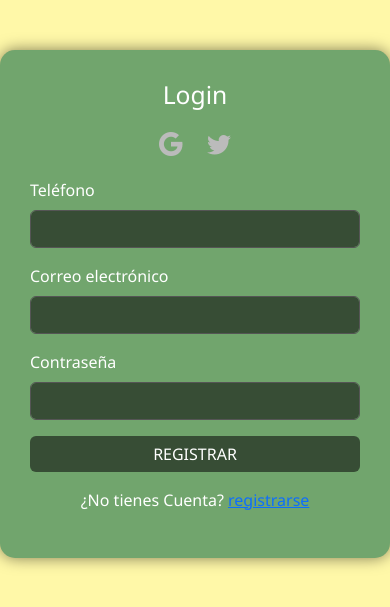
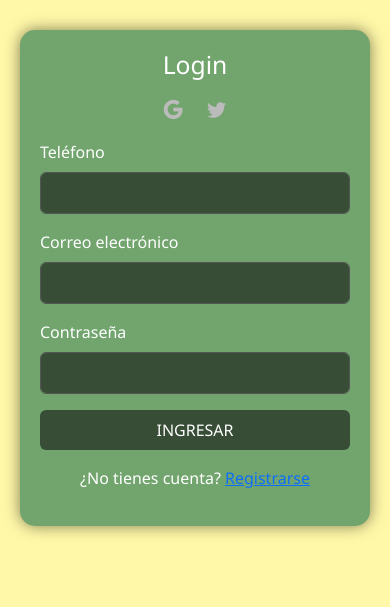
Before and after one commit to NicoENDYs/Leticche, a PHP site: page /views/Login.php in a window 390 px wide. Shown: the top 607 px of the page. Run offline with PHP 8.4, Linux system fonts and the light colour scheme.

Commit message:
responsive login y Registro (cambios en el boostrap icons)

```diff
--- a/styles/LoginRegis.css
+++ b/styles/LoginRegis.css
@@ -34,3 +34,25 @@ body {
     color: #bbb;
     cursor: pointer;
 }
+
+
+
+
+@media (max-width: 580px) {
+    .form-container {
+        padding: 20px;
+        margin-top: 10px;
+    }
+
+    body {
+        padding: 20px;
+    }
+
+    .social-icons i {
+        font-size: 1.2rem;
+    }
+
+    .btn-primary, .form-control {
+        padding: 8px;
+    }
+}
--- a/views/Login.php
+++ b/views/Login.php
@@ -2,12 +2,13 @@
 <html lang="es">
 <head>
     <meta charset="UTF-8">
+    <meta name="viewport" content="width=device-width, initial-scale=1.0">
     <title>Login</title>
     <link href="https://cdn.jsdelivr.net/npm/bootstrap@5.3.2/dist/css/bootstrap.min.css" rel="stylesheet">
     <link rel="stylesheet" href="../styles/LoginRegis.css">
+    <link href="https://cdn.jsdelivr.net/npm/bootstrap-icons@1.10.5/font/bootstrap-icons.css" rel="stylesheet">
 </head>
 <body>
-
     <div class="form-container">
         <h2 class="text-center mb-3">Login</h2>
 
@@ -29,16 +30,12 @@
                 <label for="contrasena" class="form-label">Contraseña</label>
                 <input type="password" class="form-control" id="contrasena" name="contrasena" required>
             </div>
-        <button type="submit" name="Enviar" id="Enviar"  class="btn btn-primary w-100">REGISTRAR</button>
-
+            <button type="submit" name="Enviar" id="Enviar" class="btn btn-primary w-100">INGRESAR</button>
 
             <div class="text-center mt-3">
-            <p>¿No tienes Cuenta? <a href="Registro.php" class="text-primary"> registrarse</a> </p>
+                <p>¿No tienes cuenta? <a href="Registro.php" class="text-primary">Registrarse</a></p>
             </div>
         </form>
     </div>
-
-<!-- Bootstrap Icons CDN -->
-<link href="https://cdn.jsdelivr.net/npm/bootstrap-icons@1.10.5/font/bootstrap-icons.css" rel="stylesheet">
 </body>
 </html>
```
Also changed, not shown: views/Registro.php (+3 -11 lines). Lines whose indentation alone changed are shown as unchanged.
